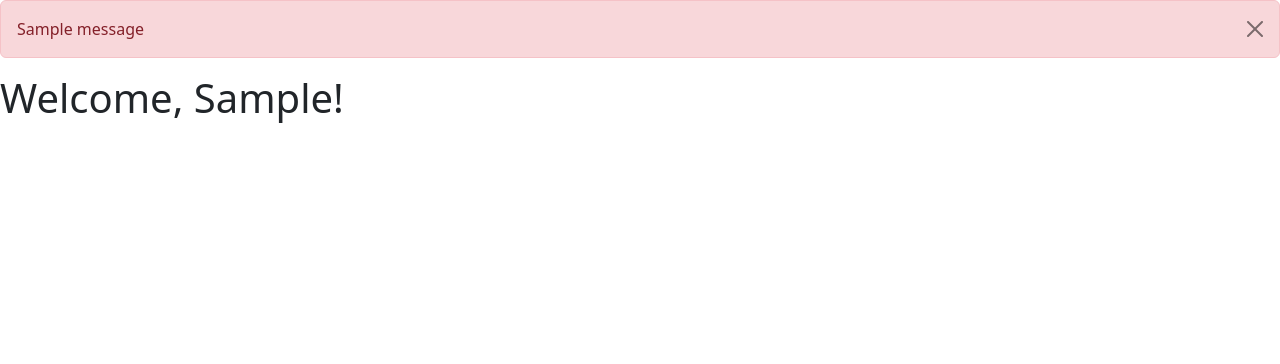
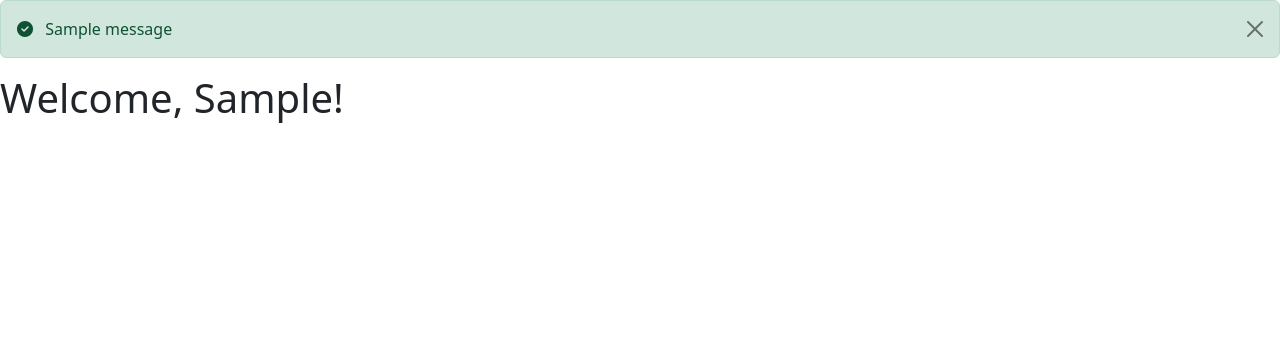
Before and after one commit to arku22/flask_login_template, a Flask app: page /user/home in a window 1280 px wide. Shown: the part 56-420 px from the top of the page. Run offline with Flask 2, Linux system fonts and the light colour scheme; a user stored in the database is signed in; tables that the repository leaves empty hold one stand-in row (values such as "Sample post"); one stand-in notice (Sample message) is shown; parts of the project's set-up code (start-up, migrations or seed data) failed here and were passed over; some libraries are stand-ins or nearby versions.

Commit message:
Show flash msgs with categories-base.html
See #13

```diff
--- a/loginapp/templates/base.html
+++ b/loginapp/templates/base.html
@@ -33,11 +33,38 @@
     </nav>
 
     {% block formContainer %}
-        {% for msg in get_flashed_messages() %}
-        <div class="alert alert-danger alert-dismissible fade show" role="alert">
-            {{ msg }}
-            <button type="button" class="btn-close" data-bs-dismiss="alert" aria-label="Close"></button>
-        </div>
+        {% for category,msg in get_flashed_messages(with_categories=true) %}
+            {% if category=="error" %}
+                <div class="alert alert-danger alert-dismissible fade show" role="alert">
+                    <i class="fa-solid fa-triangle-exclamation me-2"></i>
+                    {{ msg }}
+                    <button type="button" class="btn-close" data-bs-dismiss="alert" aria-label="Close"></button>
+                </div>
+            {% elif category=="info" %}
+                <div class="alert alert-info alert-dismissible fade show" role="alert">
+                    <i class="fa-solid fa-circle-info me-2"></i>
+                    {{ msg }}
+                    <button type="button" class="btn-close" data-bs-dismiss="alert" aria-label="Close"></button>
+                </div>
+            {% elif category=="warning" %}
+                <div class="alert alert-warning alert-dismissible fade show" role="alert">
+                    <i class="fa-solid fa-triangle-exclamation me-2"></i>
+                    {{ msg }}
+                    <button type="button" class="btn-close" data-bs-dismiss="alert" aria-label="Close"></button>
+                </div>
+            {% elif category=="success" %}
+                <div class="alert alert-success alert-dismissible fade show" role="alert">
+                    <i class="fa-solid fa-circle-check me-2"></i>
+                    {{ msg }}
+                    <button type="button" class="btn-close" data-bs-dismiss="alert" aria-label="Close"></button>
+                </div>
+            {% else %}
+                <div class="alert alert-info alert-dismissible fade show" role="alert">
+                    <i class="fa-solid fa-circle-info me-2"></i>
+                    {{ msg }}
+                    <button type="button" class="btn-close" data-bs-dismiss="alert" aria-label="Close"></button>
+                </div>
+            {% endif %}
         {% endfor %}
     <!-- modify body content here -->
     {% endblock formContainer %}
```
